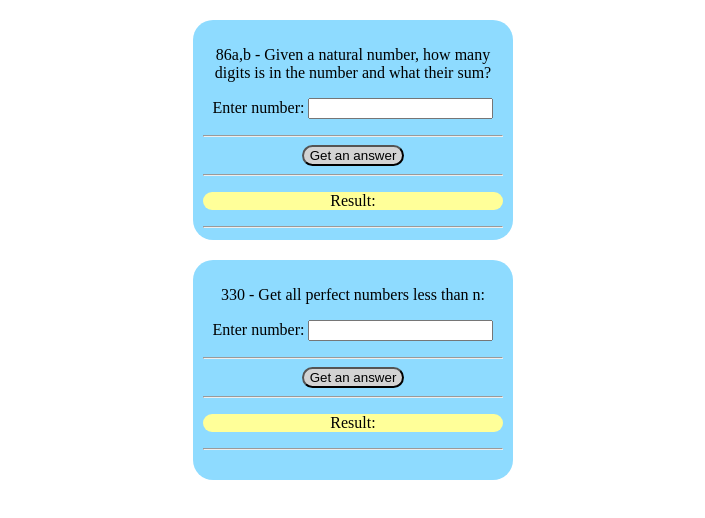
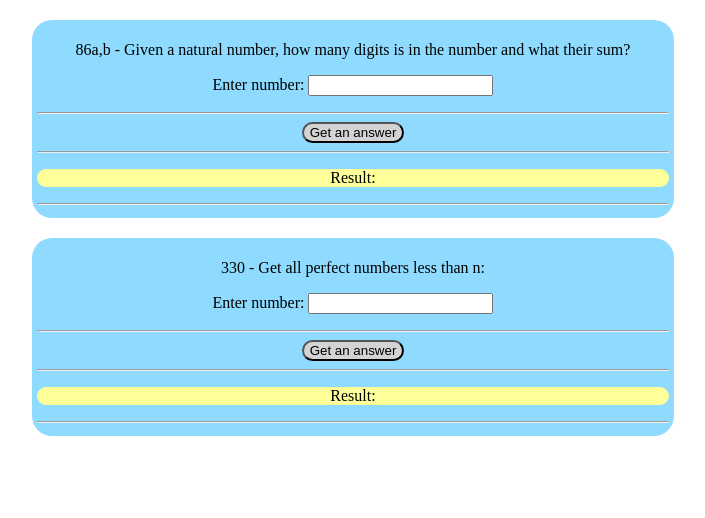
Before and after one commit to KostyaKlepach/Algorithms, a plain HTML site: page index.html in a window 1280 px wide. Shown: the whole page, without its empty margins (287-992 px from the left). Drawn offline with Linux system fonts and the light colour scheme.

Commit message:
Update index.css

```diff
--- a/css/index.css
+++ b/css/index.css
@@ -1,9 +1,8 @@
 .tasks, .tasks2 {
 	margin:20px auto;
-	padding: 10px;
+	padding: 5px;
 	background-color: rgb(142, 219, 255);
-	width: 300px;
-	height: 200px;
+	width: 50%;
 	text-align: center;
 	border-radius: 20px;
 }
```
